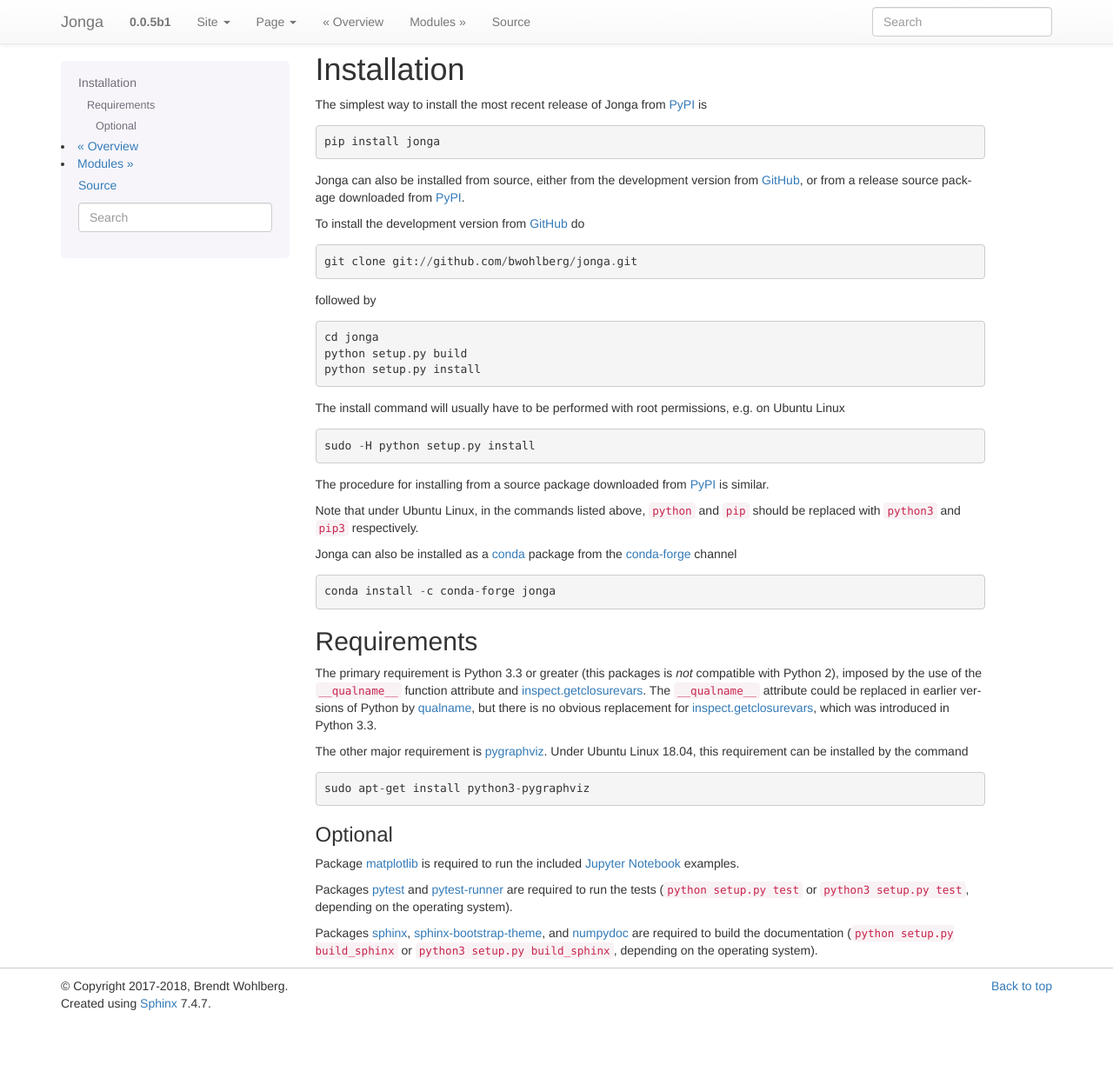
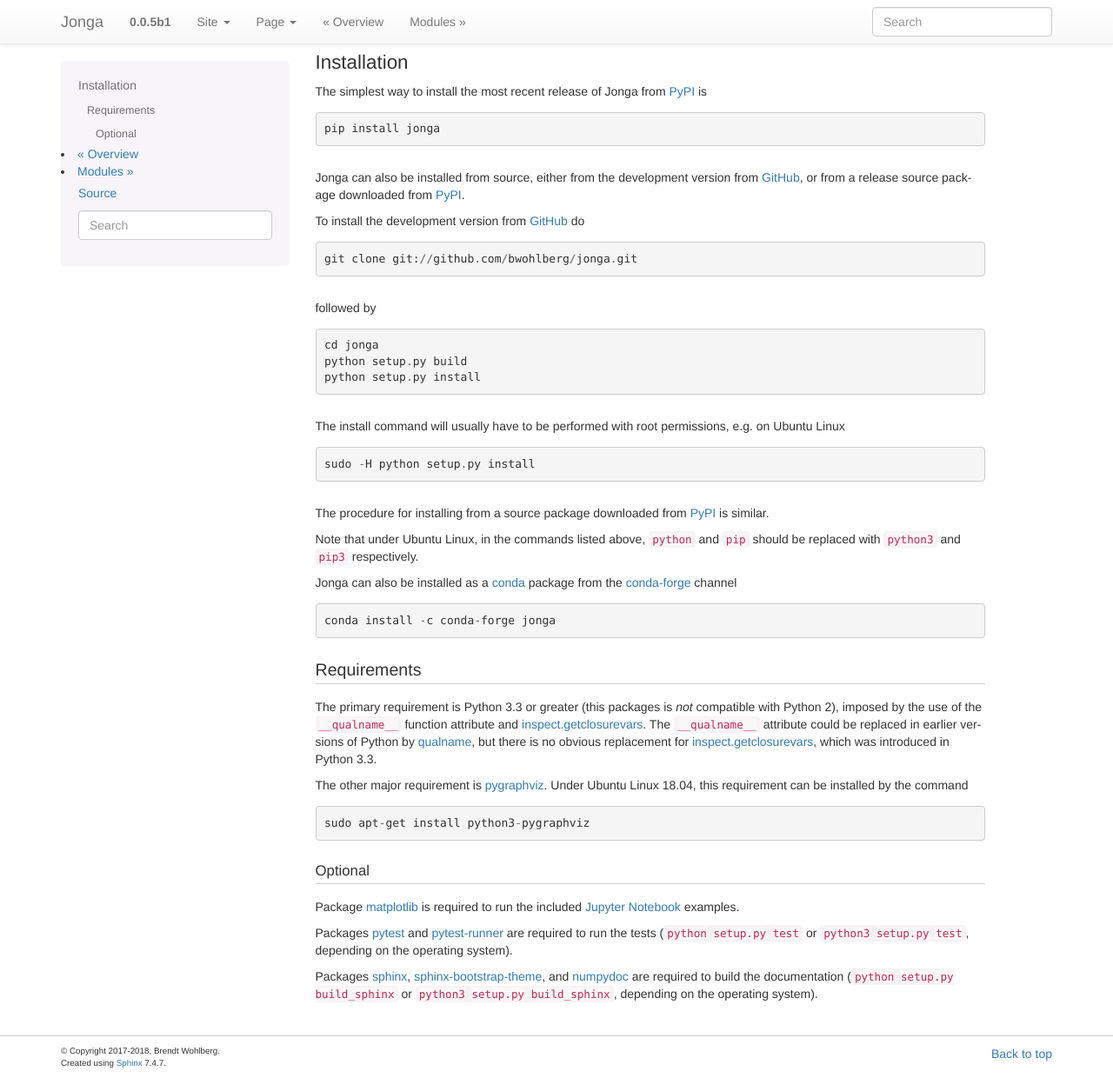
Before and after one commit to bwohlberg/jonga, a Sphinx documentation site: the page built from docs/source/install.rst, in a window 1280 px wide and 1240 px high. Shown: the whole window at 87% size. Built offline with Sphinx 7.4.7, drawn with Linux system fonts in a browser that asks for light colours.

Commit message:
Clean up css and fix include mechanism

```diff
--- a/docs/source/_static/custom.css
+++ b/docs/source/_static/custom.css
@@ -1,10 +1,3 @@
-/*
-body {
-    line-height: 1.4;
-    font-size: 90%;
-}
-*/
-
 
 h2, h3, h4, h5, h6 {
  padding-bottom: 5px;
@@ -13,19 +6,23 @@
 }
 
 h1 {
-  font-size: 180%
+  font-size: 160%;
 }
 
 h2 {
-  font-size: 160%
+  font-size: 140%;
 }
 
 h3 {
-  font-size: 140%
+  font-size: 120%;
 }
 
 .footer {
-  margin-top: 2em
+  margin-top: 2em;
+}
+
+.footer .container p:not(.pull-right) {
+  font-size: 70%;
 }
 
 
@@ -56,6 +53,11 @@
 
 table.field-list td.field-body > p > strong {
     font-style: normal;
+}
+
+table.field-list td.field-body > blockquote {
+    padding-top: 1px;
+    font-size: 110%;
 }
 
 td.field-body blockquote {
--- a/docs/source/_templates/layout.html
+++ /dev/null
@@ -1,5 +0,0 @@
-{# Import the theme's layout. #}
-{% extends "!layout.html" %}
-
-{# Custom CSS overrides #}
-{% set bootswatch_css_custom = ['_static/custom.css'] %}
--- a/docs/source/conf.py
+++ b/docs/source/conf.py
@@ -42,9 +42,10 @@
 
 # generate autosummary pages
 autosummary_generate = True
+autoclass_content = 'both'
 
 # Add any paths that contain templates here, relative to this directory.
-templates_path = ['_templates']
+#templates_path = ['_templates']
 
 # The suffix of source filenames.
 source_suffix = '.rst'
@@ -122,7 +123,9 @@
 # Theme options are theme-specific and customize the look and feel of a theme
 # further.  For a list of options available for each theme, see the
 # documentation.
-#html_theme_options = {}
+html_theme_options = {
+    'source_link_position': None,
+}
 
 # Add any paths that contain custom themes here, relative to this directory.
 #html_theme_path = []
@@ -148,13 +151,13 @@
 # The style sheet to use for HTML and HTML Help pages. A file of that name
 # must exist either in Sphinx' static/ path, or in one of the custom paths
 # given in html_static_path.
-#html_style = 'jonga.css'
+# html_style = 'custom.css'
 
 # Add any paths that contain custom static files (such as style sheets) here,
 # relative to this directory. They are copied after the builtin static files,
 # so a file named "default.css" will overwrite the builtin "default.css".
 html_static_path = ['_static']
-templates_path = ['_templates']
+#templates_path = ['_templates']
 
 # Add any extra paths that contain custom files (such as robots.txt or
 # .htaccess) here, relative to this directory. These files are copied
@@ -298,13 +301,6 @@
 autodoc_member_order = 'bysource'
 #autodoc_default_flags = ['members', 'inherited-members', 'show-inheritance']
 
-# Ensure that the __init__ method gets documented.
-def skip_member(app, what, name, obj, skip, options):
-    if name == "__init__":
-        return False
-    return skip
-
-
 
 # See http://stackoverflow.com/questions/4427542
 def rmsection(filename, pattern):
@@ -343,4 +339,4 @@
 
 
 def setup(app):
-    app.connect("autodoc-skip-member", skip_member)
+    app.add_stylesheet("custom.css")
```
